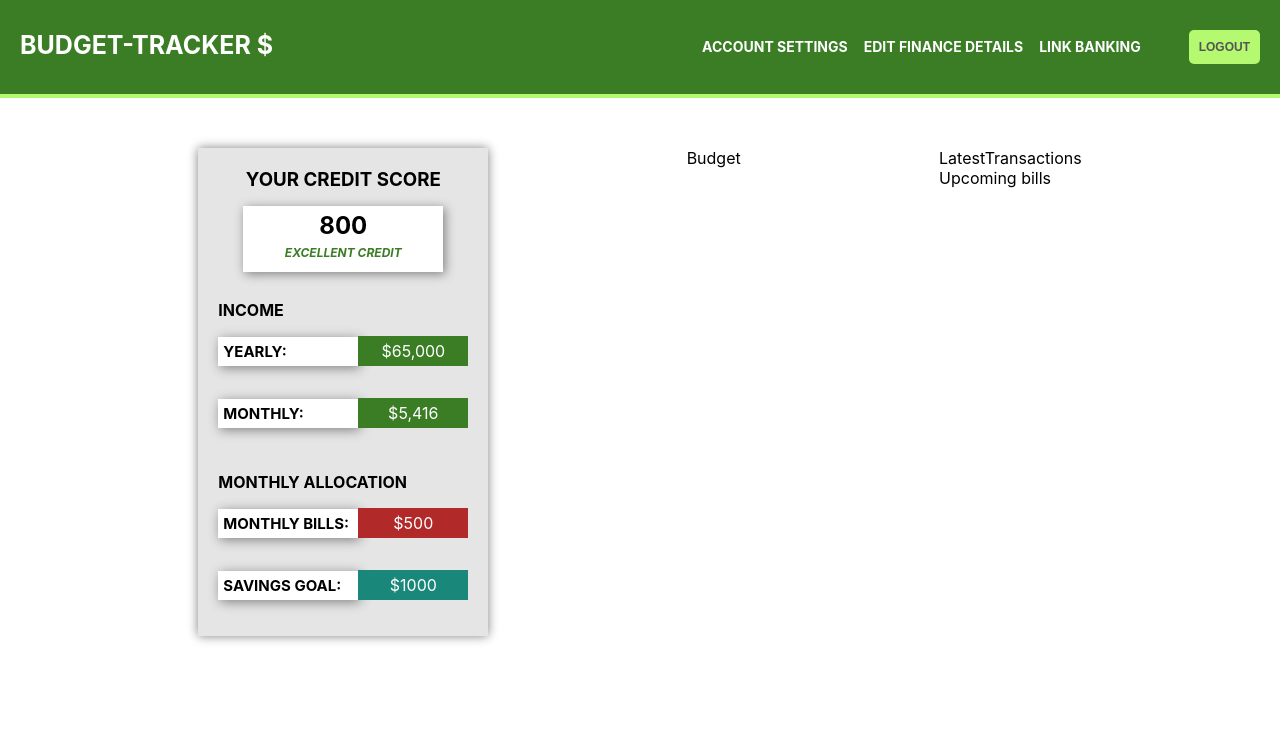
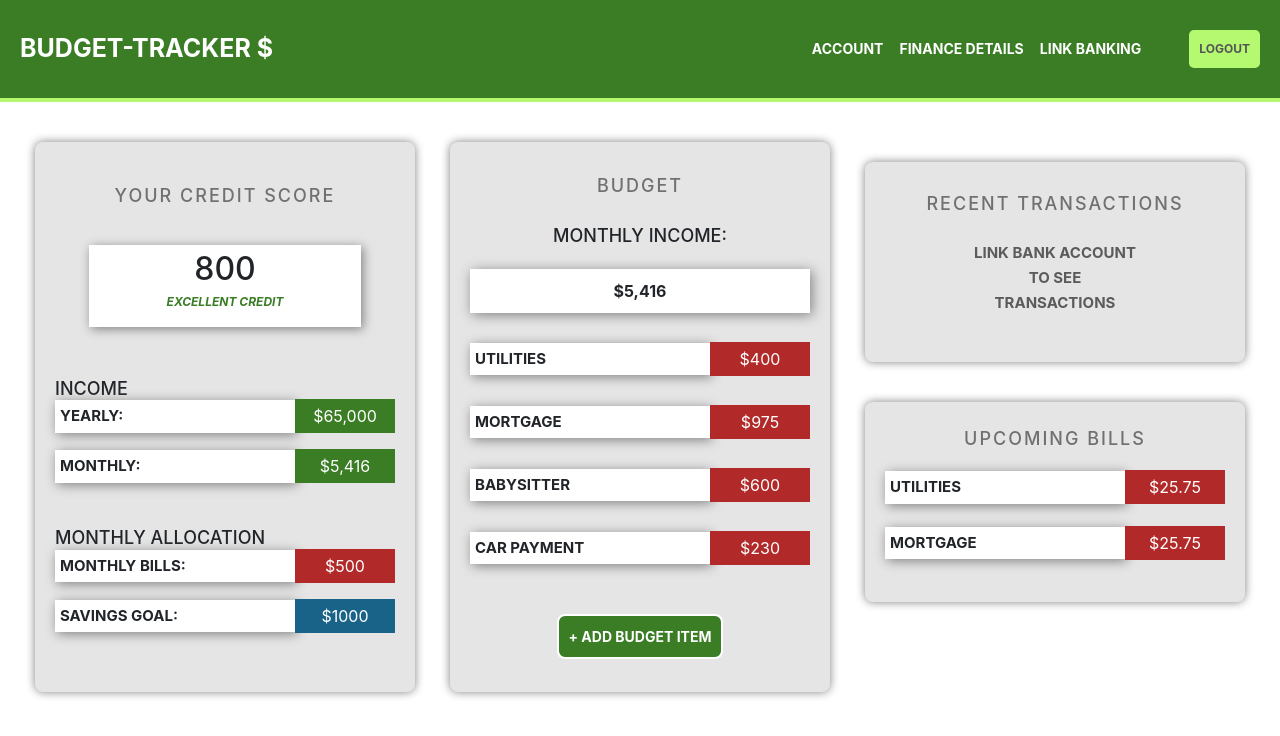
Before and after one commit to ColeThomasWinslow/Budget-Tracker, a React (Create React App) app: page /Home in a window 1280 px wide. Shown: the top 736 px of the page. Built offline with nearby package versions, Linux system fonts and the light colour scheme.

Commit message:
Added Bootstrap model to add budget item

```diff
--- a/package.json
+++ b/package.json
@@ -6,7 +6,9 @@
     "@testing-library/jest-dom": "^5.14.1",
     "@testing-library/react": "^11.2.7",
     "@testing-library/user-event": "^12.8.3",
+    "bootstrap": "^5.1.1",
     "react": "^17.0.2",
+    "react-bootstrap": "^1.6.3",
     "react-dom": "^17.0.2",
     "react-router-dom": "^5.3.0",
     "react-scripts": "4.0.3",
--- a/src/App.css
+++ b/src/App.css
@@ -23,6 +23,9 @@ a.link {
   font-weight: bold;
   text-decoration: none;
 }
+a.link:hover {
+  color: rgb(180, 249, 111);
+}
 div.Logo {
   flex: 1;
   font-size: 20px;
@@ -35,6 +38,11 @@ a.LogoLink {
   font-size: 25px;
   color: white;
   font-weight: bold;
+  transition: all 0.5s;
+}
+a.LogoLink:hover {
+  color: rgb(21, 62, 12);
+  opacity: 80%;
 }
 div.LinkBox {
   display: flex;
@@ -43,9 +51,6 @@ div.LinkBox {
   padding: 20px;
 }
 
-a:hover {
-  color: rgb(180, 249, 111);
-}
 div.AuthBox {
   padding: 20px;
 }
@@ -68,17 +73,22 @@ div.Home {
   display: flex;
   flex-wrap: wrap;
   width: 100%;
-  padding-top: 50px;
-  padding-bottom: 20px;
+  padding-top: 20px;
+  padding-bottom: 50px;
   justify-content: space-evenly;
 }
-div.CreditBox {
+div.Box {
+  border-radius: 8px;
   display: flex;
   flex-direction: column;
-  justify-content: center;
+  justify-content: space-evenly;
   align-items: center;
+  height: 550px;
   background: rgb(229, 229, 229);
-  width: 250px;
+  width: 85vw;
+
+  max-width: 380px;
+  margin-top: 20px;
   padding: 20px;
   box-shadow: grey 0px 0px 10px;
 }
@@ -91,6 +101,9 @@ div.ScoreBox {
 h3.Title {
   text-transform: uppercase;
   margin: 0px;
+  font-size: 18px;
+  letter-spacing: 2px;
+  color: rgb(112, 112, 112);
   margin-bottom: 15px;
 }
 h2.Score {
@@ -138,7 +151,7 @@ p.Bills {
   color: white;
 }
 p.Savings {
-  background: rgb(25, 136, 123);
+  background: rgb(25, 99, 136);
   width: 100px;
   padding: 5px;
   text-align: center;
@@ -147,5 +160,58 @@ p.Savings {
 h4.Income {
   text-transform: uppercase;
   margin: 0px;
+  font-size: 18px;
   margin-top: 28px;
 }
+p.MonthInc {
+  margin-top: 10px;
+  font-weight: bold;
+  background: white;
+  width: 100%;
+  box-shadow: grey 2px 2px 12px;
+  text-align: center;
+  padding: 10px;
+}
+p.Negative {
+  background: rgb(178, 41, 41);
+  width: 100px;
+  padding: 5px;
+  text-align: center;
+  color: white;
+}
+div.Upcoming {
+  height: 200px;
+  margin-top: 40px;
+}
+button.AddBtn {
+  text-transform: uppercase;
+  font-weight: bold;
+  border-radius: 8px;
+  border: none;
+  padding: 10px;
+  font-size: 14px;
+  margin-top: 20px;
+  background: rgb(58, 125, 37);
+  border: 2px solid white;
+  color: white;
+  transition: all 0.5s;
+}
+button.AddBtn:hover {
+  background-color: white;
+  color: rgb(58, 125, 37);
+  border: 2px solid rgb(58, 125, 37);
+  cursor: pointer;
+}
+h4.Monthly {
+  margin-top: 0px;
+}
+p.LinkBank {
+  text-transform: uppercase;
+  font-size: 15px;
+  line-height: 25px;
+  font-weight: bold;
+  color: rgb(91, 91, 91);
+  width: 50%;
+
+  text-align: center;
+}
--- a/src/App.js
+++ b/src/App.js
@@ -1,10 +1,12 @@
 import React from "react";
+import "bootstrap/dist/css/bootstrap.min.css";
 import "./App.css";
-import { BrowserRouter as Router, Switch, Route } from "react-router-dom";
+import { BrowserRouter as Router, Route } from "react-router-dom";
 import Navbar from "./Components/NavBar/Navbar";
 import CreditScore from "./Components/CreditScore/CreditScore";
 import Budget from "./Components/MonthlyBudget/Budget";
 import TransactionComp from "./Components/Transactions/TransactionComp";
+import LinkBanking from "./Banking/LinkBanking";
 function App() {
   return (
     <div className="App">
@@ -14,6 +16,7 @@ function App() {
           <Route path="/Home" component={CreditScore} />
           <Route path="/Home" component={Budget} />
           <Route path="/Home" component={TransactionComp} />
+          <Route path="/Banking" component={LinkBanking} />
         </div>
       </Router>
     </div>
--- /dev/null
+++ b/src/Banking/LinkBanking.js
@@ -0,0 +1,11 @@
+import React from "react";
+
+function LinkBanking() {
+  return (
+    <div>
+      <h2>Linking bank accounts coming soon!</h2>
+    </div>
+  );
+}
+
+export default LinkBanking;
--- a/src/Components/CreditScore/CreditScore.js
+++ b/src/Components/CreditScore/CreditScore.js
@@ -3,7 +3,7 @@ import React from "react";
 function CreditScore() {
   return (
     <div>
-      <div className="CreditBox">
+      <div className="Box">
         <h3 className="Title">Your Credit Score</h3>
         <div className="ScoreBox">
           <h2 className="Score">800</h2>
--- a/src/Components/MonthlyBudget/Budget.js
+++ b/src/Components/MonthlyBudget/Budget.js
@@ -1,7 +1,55 @@
-import React from "react";
+import React, { useState } from "react";
+import { Button, Modal } from "react-bootstrap";
+function Budget() {
+  const [showForm, setShowForm] = useState(false);
+  const openForm = () => setShowForm(true);
+  const closeForm = () => setShowForm(false);
+  return (
+    <div>
+      <div className="Box">
+        <h3 className="Title">Budget</h3>
 
-function Budget() {
-  return <div>Budget</div>;
+        <h4 className="Income Monthly">Monthly Income:</h4>
+        <p className="MonthInc">$5,416</p>
+        <div className="Statement">
+          <p className="Label"> Utilities</p>
+          <p className="Negative">$400</p>
+        </div>
+        <div className="Statement">
+          <p className="Label"> Mortgage</p>
+          <p className="Negative">$975</p>
+        </div>
+        <div className="Statement">
+          <p className="Label">Babysitter</p>
+          <p className="Negative">$600</p>
+        </div>
+        <div className="Statement">
+          <p className="Label"> Car Payment</p>
+          <p className="Negative">$230</p>
+        </div>
+        <div>
+          <button className="AddBtn" onClick={openForm}>
+            + Add Budget Item
+          </button>
+        </div>
+        <Modal
+          className="AddBudgetModel"
+          centered
+          show={showForm}
+          onHide={closeForm}
+        >
+          <Modal.Header>
+            <Modal.Title>Add Budget Item</Modal.Title>
+          </Modal.Header>
+          <Modal.Footer>
+            <Button variant="secondary" onClick={closeForm}>
+              Cancel
+            </Button>
+          </Modal.Footer>
+        </Modal>
+      </div>
+    </div>
+  );
 }
 
 export default Budget;
--- a/src/Components/NavBar/Navbar.js
+++ b/src/Components/NavBar/Navbar.js
@@ -13,10 +13,10 @@ function Navbar() {
         </div>
         <div className="LinkBox">
           <Link className="link" to="/Account">
-            Account Settings
+            Account
           </Link>
           <Link className="link" to="/Finance">
-            Edit Finance Details
+            Finance Details
           </Link>
           <Link className="link" to="/Banking">
             Link Banking
--- a/src/Components/Transactions/LatestTransactions.js
+++ b/src/Components/Transactions/LatestTransactions.js
@@ -1,7 +1,14 @@
 import React from "react";
 
 function LatestTransactions() {
-  return <div>LatestTransactions</div>;
+  return (
+    <div>
+      <div className="Box Upcoming">
+        <h3 className="Title">Recent Transactions</h3>
+        <p className="LinkBank">Link Bank Account to see transactions</p>
+      </div>
+    </div>
+  );
 }
 
 export default LatestTransactions;
--- a/src/Components/Transactions/UpcomingBills.js
+++ b/src/Components/Transactions/UpcomingBills.js
@@ -1,7 +1,19 @@
 import React from "react";
 
 function UpcomingBills() {
-  return <div>Upcoming bills</div>;
+  return (
+    <div>
+      <div className="Box Upcoming">
+        <h3 className="Title">Upcoming Bills</h3>
+        <div className="Statement">
+          <p className="Label">UTILITIES</p> <p className="Negative">$25.75</p>
+        </div>
+        <div className="Statement">
+          <p className="Label">MORTGAGE</p> <p className="Negative">$25.75</p>
+        </div>
+      </div>
+    </div>
+  );
 }
 
 export default UpcomingBills;
```
Also changed, not shown: 1 other file (tests, documents, lock files or other folders).
